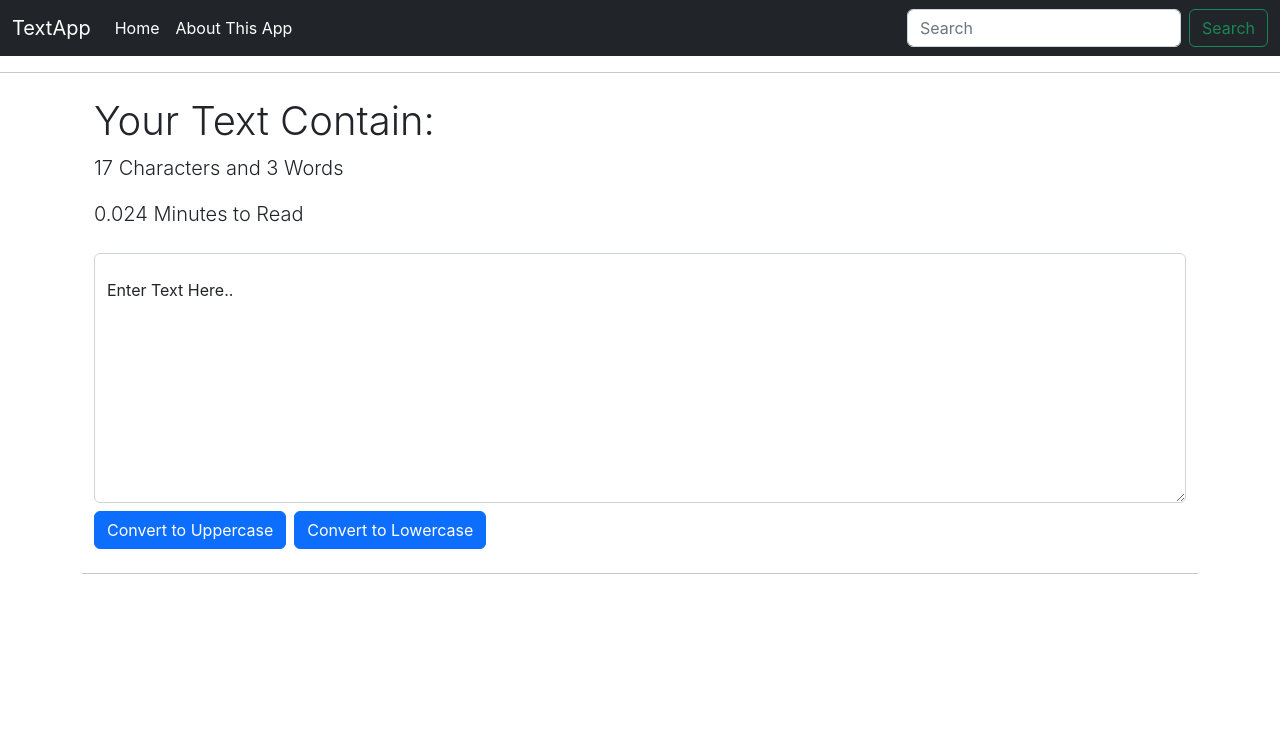
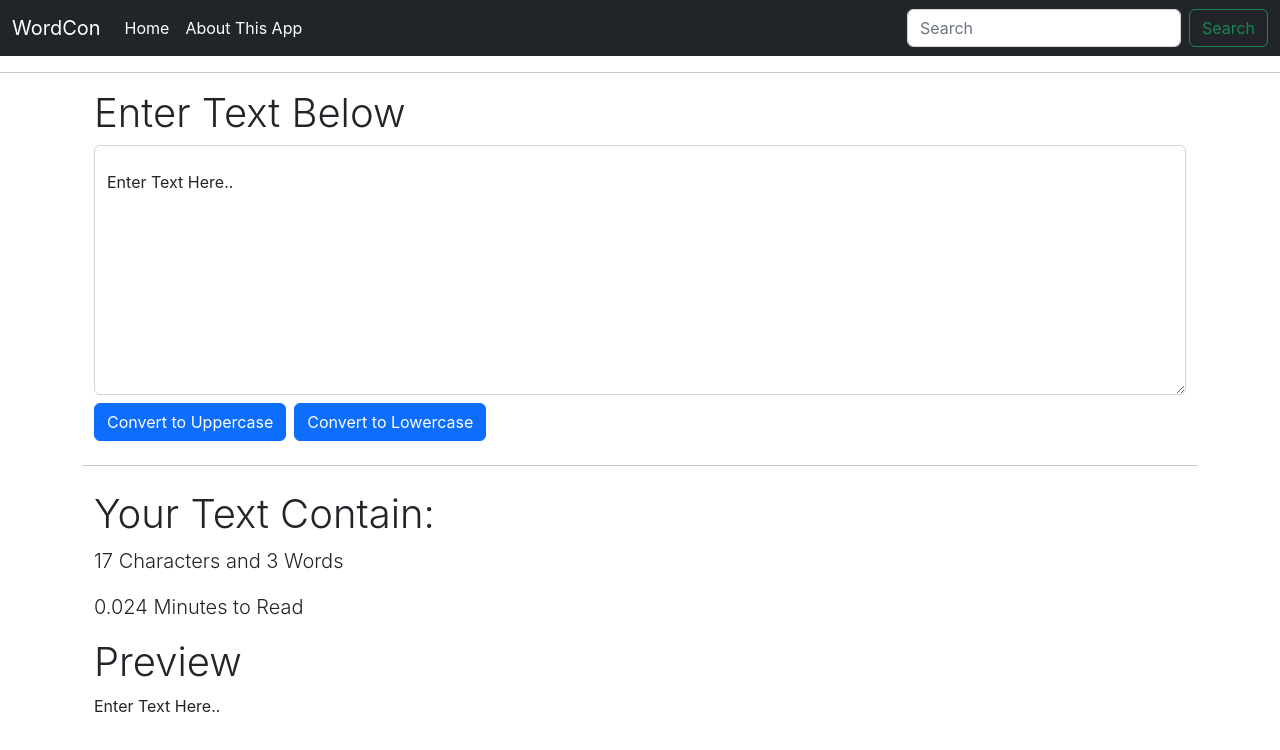
Before and after one commit to bilalshahzadd/textApp, a React (Create React App) app: page / in a window 1280 px wide. Shown: the top 750 px of the page. Built offline with nearby package versions, Linux system fonts and the light colour scheme.

Commit message:
preview update

```diff
--- a/src/App.js
+++ b/src/App.js
@@ -4,7 +4,7 @@ import TextForm from "./components/TextForm";
 function App() {
   return (
     <>
-      <Navbar title="TextApp" aboutText="About This App" />
+      <Navbar title="WordCon" aboutText="About This App" />
       <hr />
       <div className="container">
         <TextForm heading="Enter The Text Below" />
--- a/src/components/TextForm.jsx
+++ b/src/components/TextForm.jsx
@@ -24,12 +24,8 @@ export default function TextForm(props) {
 
     return (
         <>
-            <div className="container my-4">
-                <h1 className="display-6">Your Text Contain:</h1>
-                <p className="lead">{text.length} Characters and {text.split(' ').length} Words</p>
-                <p className="lead">{0.008 * text.split(' ').length} Minutes to Read</p>
-            </div>
             <div className="container">
+                <h1 className="display-6">Enter Text Below</h1>
                 <div className="mb-3">
                     <div className="form-floating">
                         <textarea className="form-control" value={text} id="myText" onChange={handleOnChange} style={myStyle}></textarea>
@@ -39,6 +35,13 @@ export default function TextForm(props) {
                 </div>
             </div>
             <hr />
+            <div className="container my-4">
+                <h1 className="display-6">Your Text Contain:</h1>
+                <p className="lead">{text.length} Characters and {text.split(' ').length} Words</p>
+                <p className="lead">{0.008 * text.split(' ').length} Minutes to Read</p>
+                <h1 className="display-6">Preview</h1>
+                <p>{text}</p>
+            </div>
         </>
     )
 }
```
